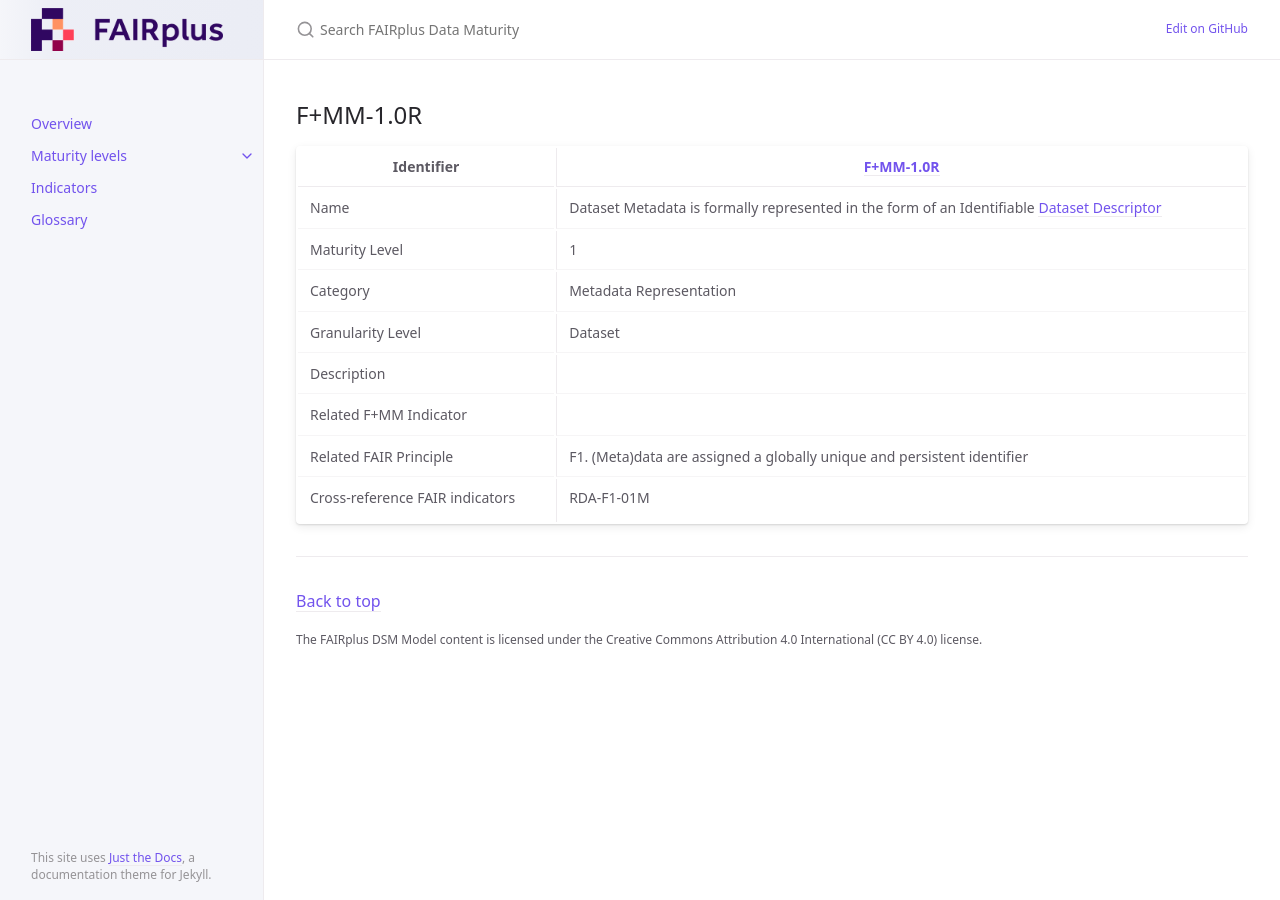
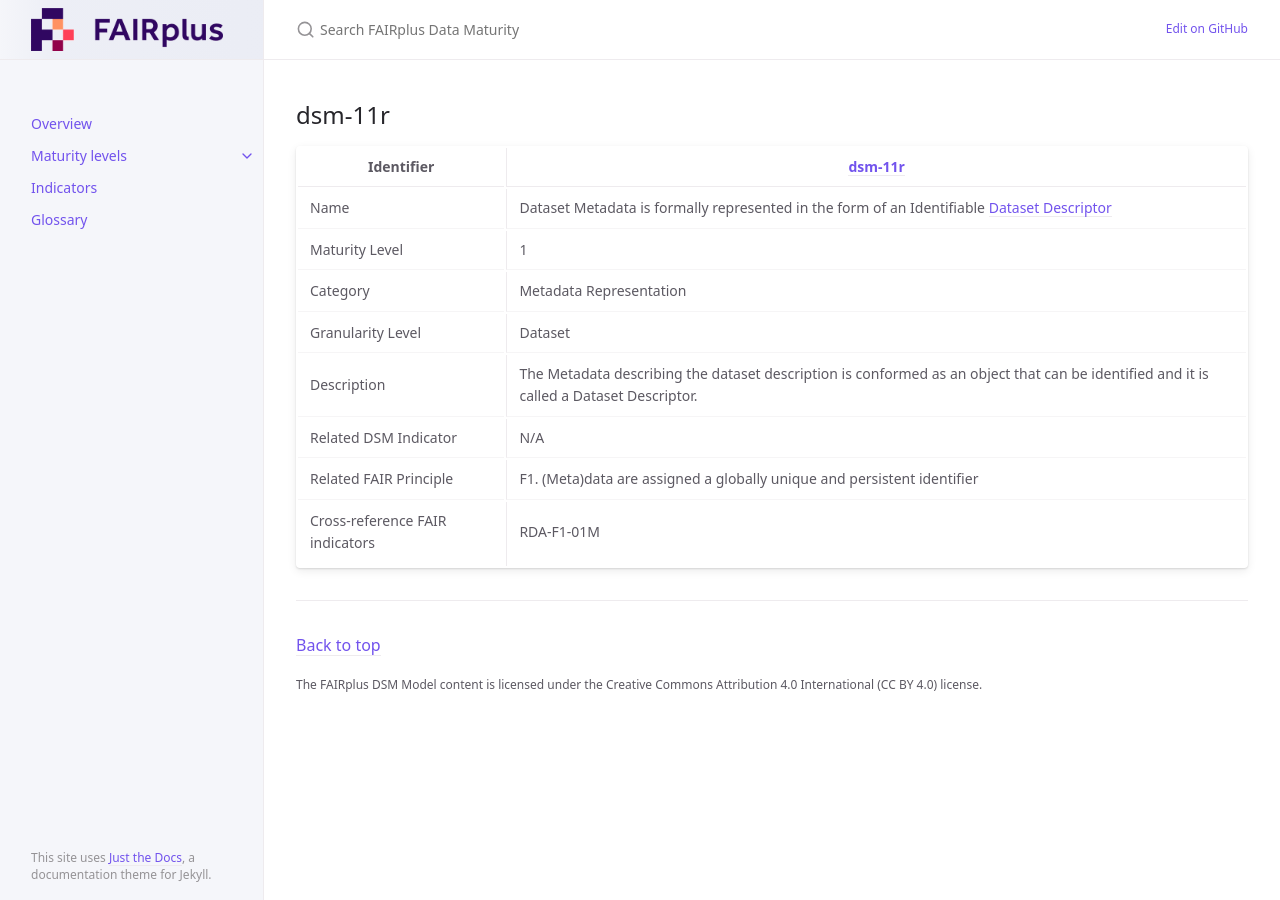
Before and after one commit to FAIRplus/Data-Maturity, a Jekyll site: the page built from docs/_indicators/dsm-11r.md, in a window 1280 px wide. Built offline with Jekyll 4.4.1, drawn with Linux system fonts in a browser that asks for light colours.

Commit message:
Update and rename A. F+MM-1.0R.md to dsm-11r.md

```diff
--- a/docs/_indicators/A. F+MM-1.0R.md
+++ b/docs/_indicators/dsm-11r.md
@@ -1,19 +1,19 @@
 ---
 layout: default
-title: F+MM-1.0R
+title: dsm-11r
 parent_level: level1
 nav_exclude: True
 ---
 
-## F+MM-1.0R
+## dsm-11r
 
-| Identifier | [F+MM-1.0R](https://github.com/FAIRplus/Data-Maturity/edit/v0.3/docs/_indicators/A.%20F+MM-1.0R.md) |
+| Identifier | [dsm-11r](https://github.com/FAIRplus/Data-Maturity/blob/master/docs/_indicators/dsm-11r.md) |
 | ---------- | ----------|
 | Name | Dataset Metadata is formally represented in the form of an Identifiable [Dataset Descriptor](https://fairplus.github.io/Data-Maturity/docs/Glossary/#dataset-descriptor)  |
 | Maturity Level | 1 |
 | Category | Metadata Representation |
 | Granularity Level | Dataset |
-| Description |  |
-| Related F+MM Indicator| |
+| Description | The Metadata describing the dataset description is conformed as an object that can be identified and it is called a Dataset Descriptor. |
+| Related DSM Indicator| N/A |
 | Related FAIR Principle | F1. (Meta)data are assigned a globally unique and persistent identifier |
 | Cross-reference FAIR indicators | RDA-F1-01M |
```
